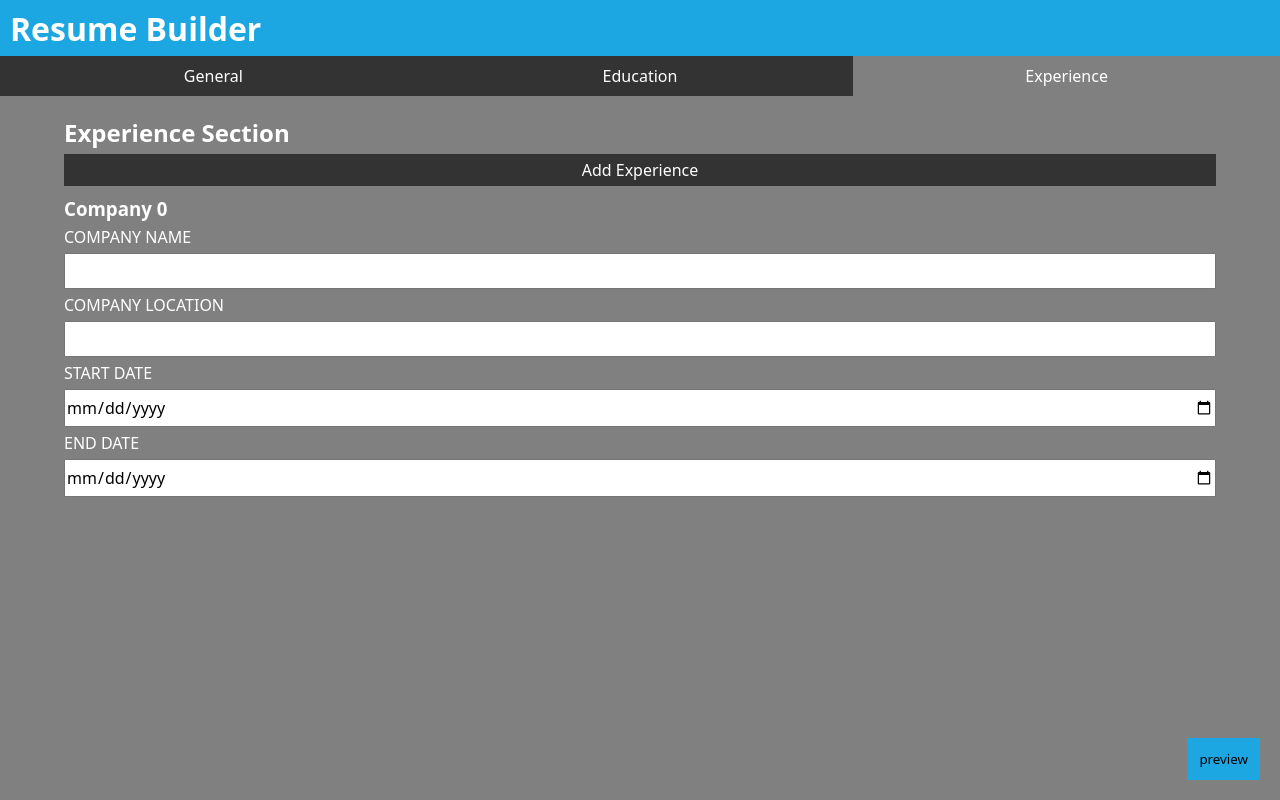
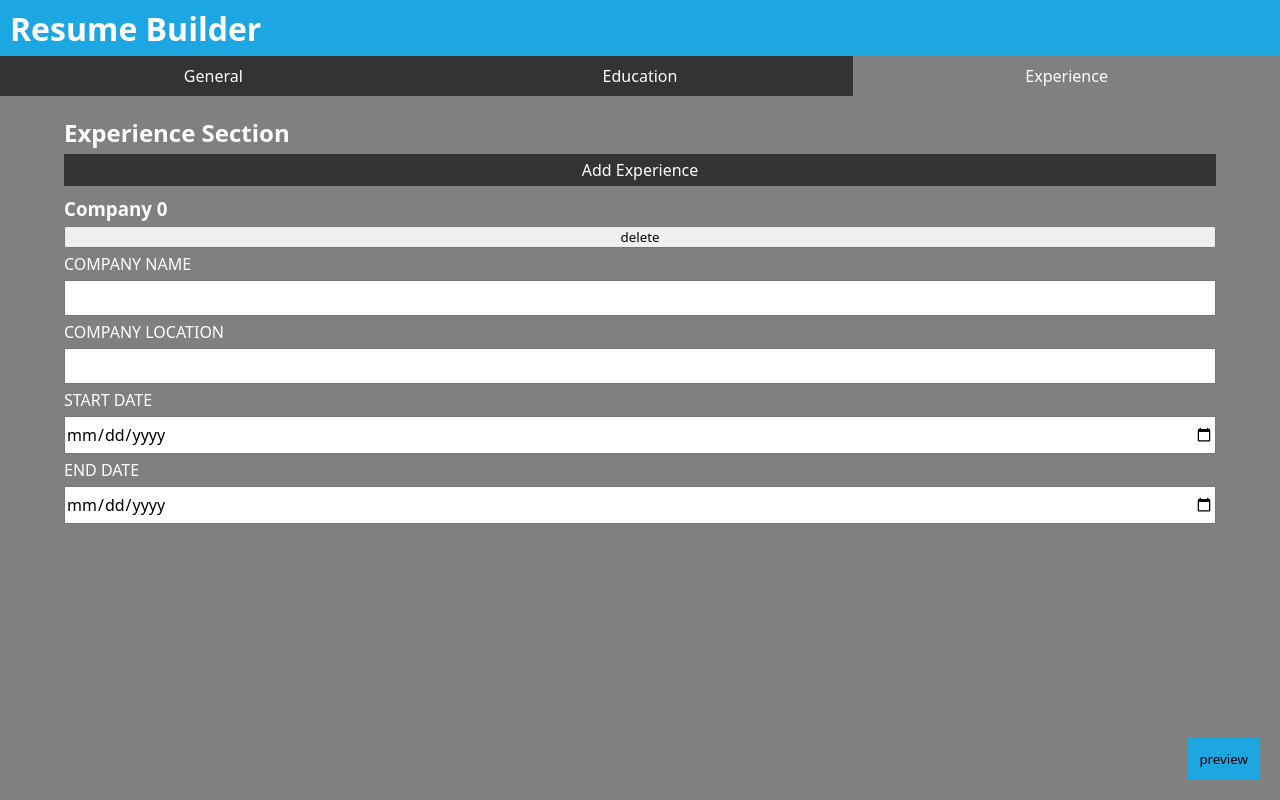
Before and after one commit to ImExtraPolite3/resume-builder, a React (Vite) app: page / in a window 1280 px wide. Both pictures are taken after a click on the button "Experience". Built offline with nearby package versions, Linux system fonts and the light colour scheme.

Commit message:
work on deleting

```diff
--- a/src/App.jsx
+++ b/src/App.jsx
@@ -54,6 +54,7 @@ function App() {
 
   const [experienceList, setExperienceList] = useState([
     {
+      id: Math.random(),
       companyName: 'Random Company',
       companyLocation: 'Random Company Location',
       companyStartDate: '2022-06-01',
@@ -122,10 +123,12 @@ function App() {
     ]);
   };
 
-  const handleExperienceChange = (index, e) => {
-    const { id, value } = e.target;
-    setExperienceList((prevExp) =>
-      prevExp.map((exp, i) => (i === index ? { ...exp, [id]: value } : exp))
+  const handleExperienceChange = (id, event) => {
+    const { name, value } = event.target;
+    setExperienceList((prevList) =>
+      prevList.map((experience) =>
+        experience.id === id ? { ...experience, [name]: value } : experience
+      )
     );
   };
 
@@ -133,12 +136,17 @@ function App() {
     setExperienceList((prevList) => [
       ...prevList,
       {
+        id: Math.random(),
         companyName: '',
         companyLocation: '',
         companyStartDate: '',
         companyEndDate: '',
       },
     ]);
+  };
+
+  const handleDeleteExperience = (id) => {
+    setExperienceList((prevList) => prevList.filter((e) => e.id !== id));
   };
 
   return (
@@ -183,15 +191,22 @@ function App() {
 
             {experienceList.map((e, index) => {
               return (
-                <>
-                  <div className={`experience${index}`}>
+                <div key={e.id} className={`experience${e.id}`}>
+                  <div>
                     <h3>{`Company ${index}`}</h3>
-                    <ExperienceInfo
-                      key={index}
-                      onChange={(e) => handleExperienceChange(index, e)}
-                    />
+                    <button
+                      onClick={() => {
+                        handleDeleteExperience(e.id);
+                      }}
+                    >
+                      delete
+                    </button>
                   </div>
-                </>
+                  <ExperienceInfo
+                    key={e.id}
+                    onChange={(exp) => handleExperienceChange(e.id, exp)}
+                  />
+                </div>
               );
             })}
           </div>
```
